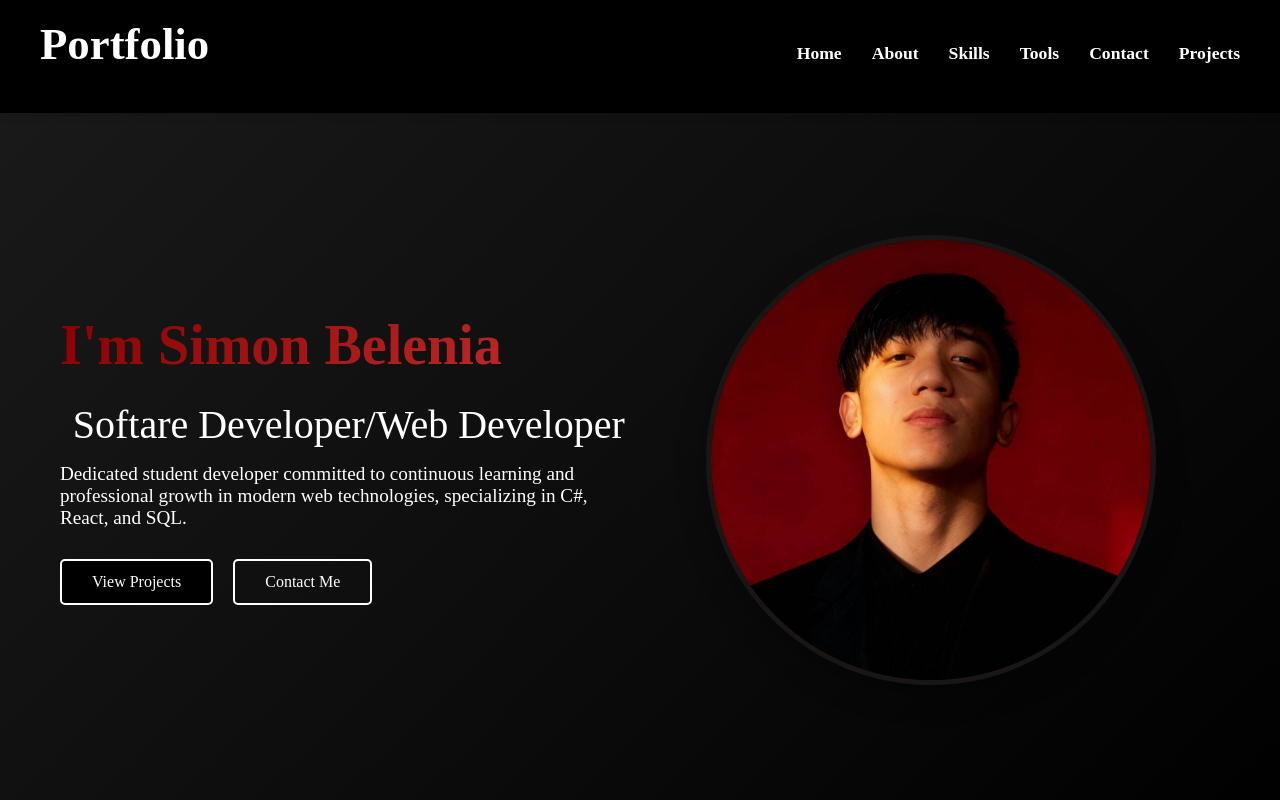
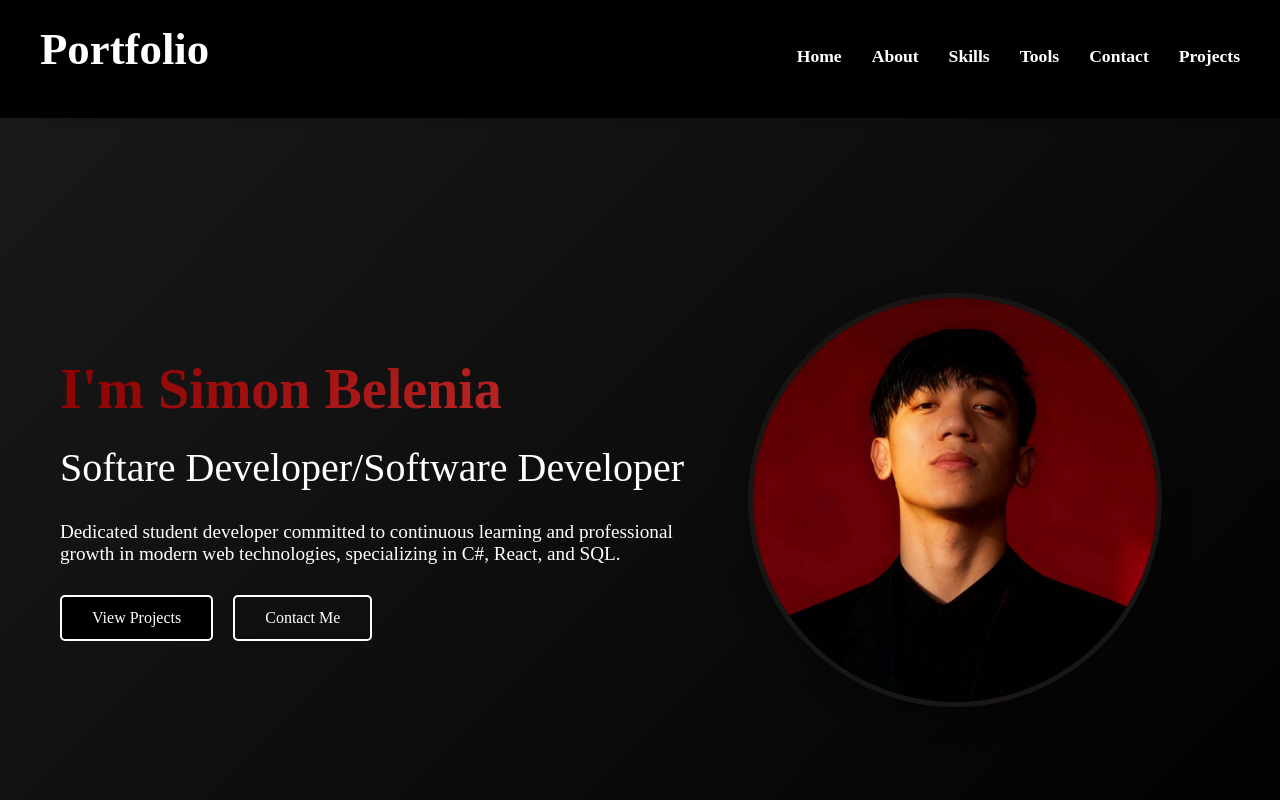
Before and after one commit to Simon111302/Portfolio, a React (Vite) app: page / in a window 1280 px wide. Shown: the top 800 px of the page. Built offline with nearby package versions, Linux system fonts and the light colour scheme.

Commit message:
ahaka ani

```diff
--- a/src/App.css
+++ b/src/App.css
@@ -121,8 +121,8 @@ html {
 
 .logo {
   color: #fff;
-  padding-top: 5px;
-  font-size: 2.8rem;
+  padding-top: 10px;
+  font-size: clamp(1.5rem, 4vw, 2.8rem);
   font-weight: bold;
   animation: fadeInDown 1s ease-in-out;
 }
@@ -179,7 +179,7 @@ html {
 
 /* Hero Section */
 .hero {
-  min-height: 100vh;
+  min-height: 110vh;
   display: flex;
   align-items: center;
   justify-content: center;
@@ -254,9 +254,9 @@ html {
 .hero-text h2 {
   font-size: clamp(1.5rem, 2vw + 1rem, 2.5rem);
   color: #fff;
-  font-weight: 300;
-  margin-bottom: 15px;
+  font-weight: 200;
   text-align: center;
+  white-space: nowrap;
 }
 
 /* Optional: Remove or keep tablet breakpoint for fine-tuning */
@@ -265,7 +265,12 @@ html {
     font-size: clamp(1.25rem, 5vw, 1.75rem);
   }
 }
-
+@media (max-width: 768px) {
+  .hero-text h2 {
+    font-size: clamp(1.25rem, 5vw, 1.75rem);
+    white-space: nowrap; /* Keep text on one line */
+  }
+}
 /* Mobile */
 @media (max-width: 480px) {
   .hero-text h2 {
--- a/src/components/Hero.jsx
+++ b/src/components/Hero.jsx
@@ -5,7 +5,7 @@ function Hero() {
       <div className="hero-container">
         <div className="hero-text">
           <h1>I'm Simon Belenia</h1>
-          <h2>Softare Developer/Web Developer</h2>
+          <h2>Softare Developer/Software Developer</h2>
           <p>Dedicated student developer committed to continuous learning and professional growth in modern web technologies, specializing in C#, React, and SQL.</p>
           <div className="hero-buttons">
             <a href="#projects" className="btn-primary">View Projects</a>
```
